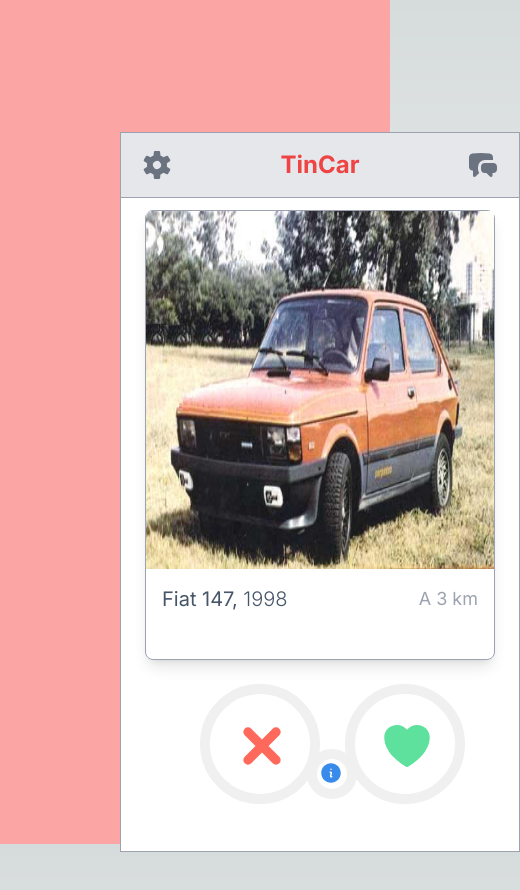
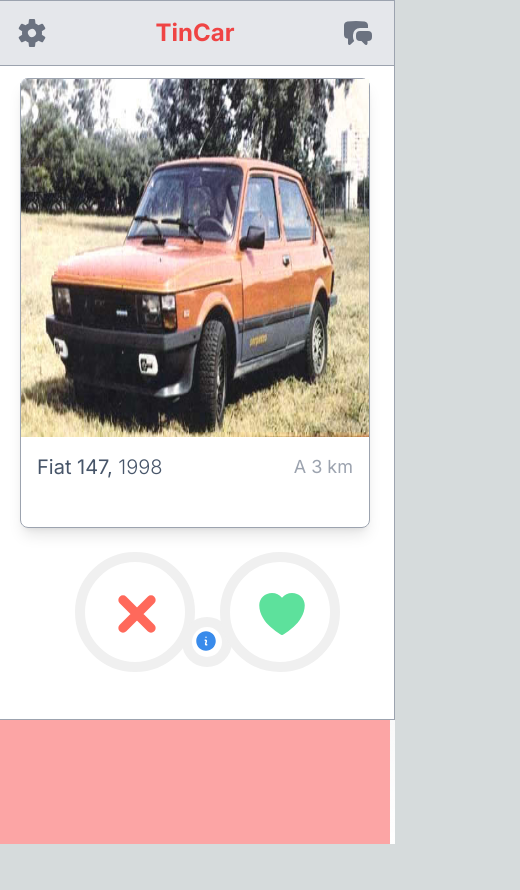
Before and after one commit to santifonzalida/Tincar, a Next.js app: page /main in a window 390 px wide. Shown: the top 890 px of the page, 520 px wide, since content can reach past the window. After the commit the page ends 844 px from the top, so only its background shows below. Built offline with nearby package versions, Linux system fonts and the light colour scheme.

Commit message:
fix padding

```diff
--- a/src/app/main/layout.tsx
+++ b/src/app/main/layout.tsx
@@ -2,7 +2,7 @@
 export default function Layout ({ children } : { children: React.ReactNode }) {
     return (
       <div className="flex h-screen flex-col md:flex-row md:overflow-hidden bg-red-300">
-        <div className="flex-grow p-6 md:overflow-y-auto md:p-2">{children}</div>
+        <div className="flex-grow md:overflow-y-auto md:p-2">{children}</div>
     </div>
     )
 }
--- a/src/app/main/page.tsx
+++ b/src/app/main/page.tsx
@@ -4,8 +4,8 @@ import { HeartIcon, InformationCircleIcon} from '@heroicons/react/24/solid';;
 
 export default function Page() {
     return(
-        <main className="flex min-h-screen flex-col items-center justify-between p-24">
-      <div className="tbg mx-auto my-0 mt-3 bg-white border border-gray-400">
+    <main className="flex min-h-screen flex-col items-center justify-between">
+      <div className="tbg bg-white border border-gray-400">
         <div className="theader flex justify-between bg-gray-200 border-b border-gray-400">
           <div className="flex items-center text-gray-500 text-center px-5">
             <Cog6ToothIcon className="w-8 h-8" />
```
